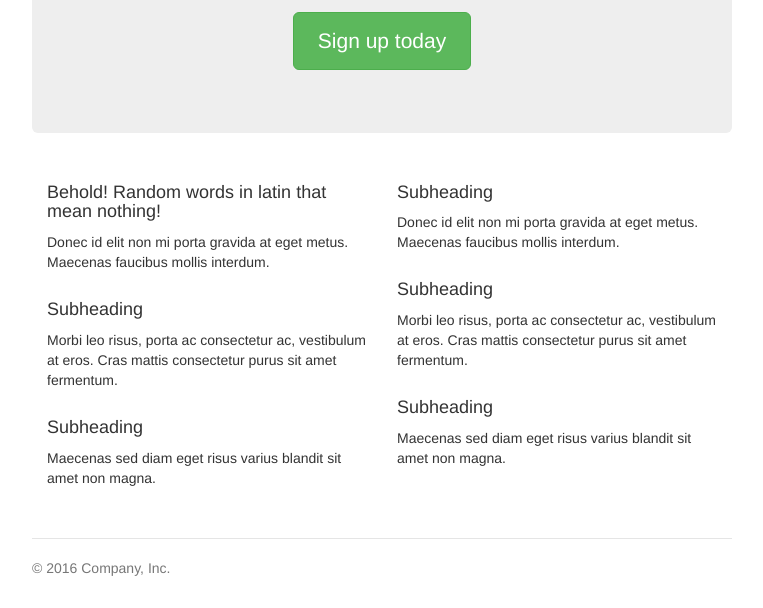
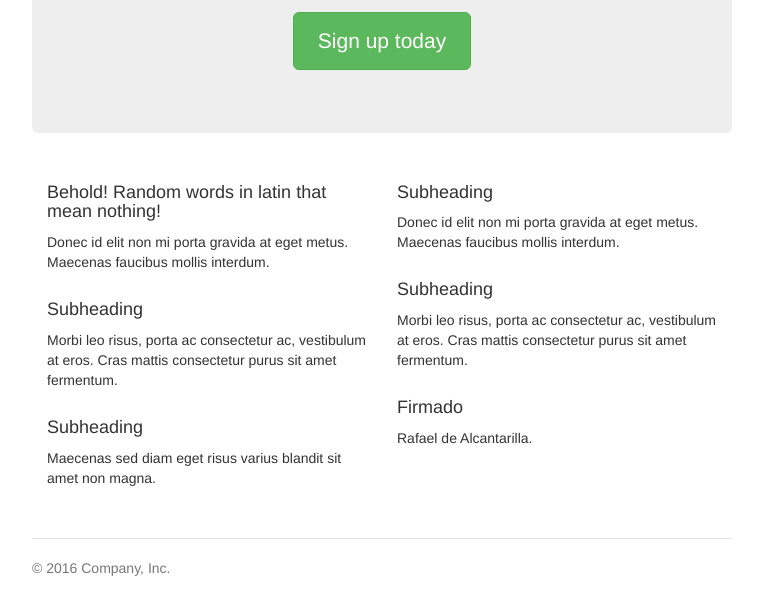
Before and after one commit to DavidRabasco/jumbotron-narrow, a plain HTML site: page index.html in a window 1280 px wide. Shown: the part 291-899 px from the top of the page, without its empty margins (258-1021 px from the left). Drawn offline with Linux system fonts and the light colour scheme.

Commit message:
Local changes

```diff
--- a/index.html
+++ b/index.html
@@ -67,8 +67,8 @@
           <h4>Subheading</h4>
           <p>Morbi leo risus, porta ac consectetur ac, vestibulum at eros. Cras mattis consectetur purus sit amet fermentum.</p>
 
-          <h4>Subheading</h4>
-          <p>Maecenas sed diam eget risus varius blandit sit amet non magna.</p>
+          <h4>Firmado</h4>
+          <p>Rafael de Alcantarilla.</p>
         </div>
       </div>
 
```
